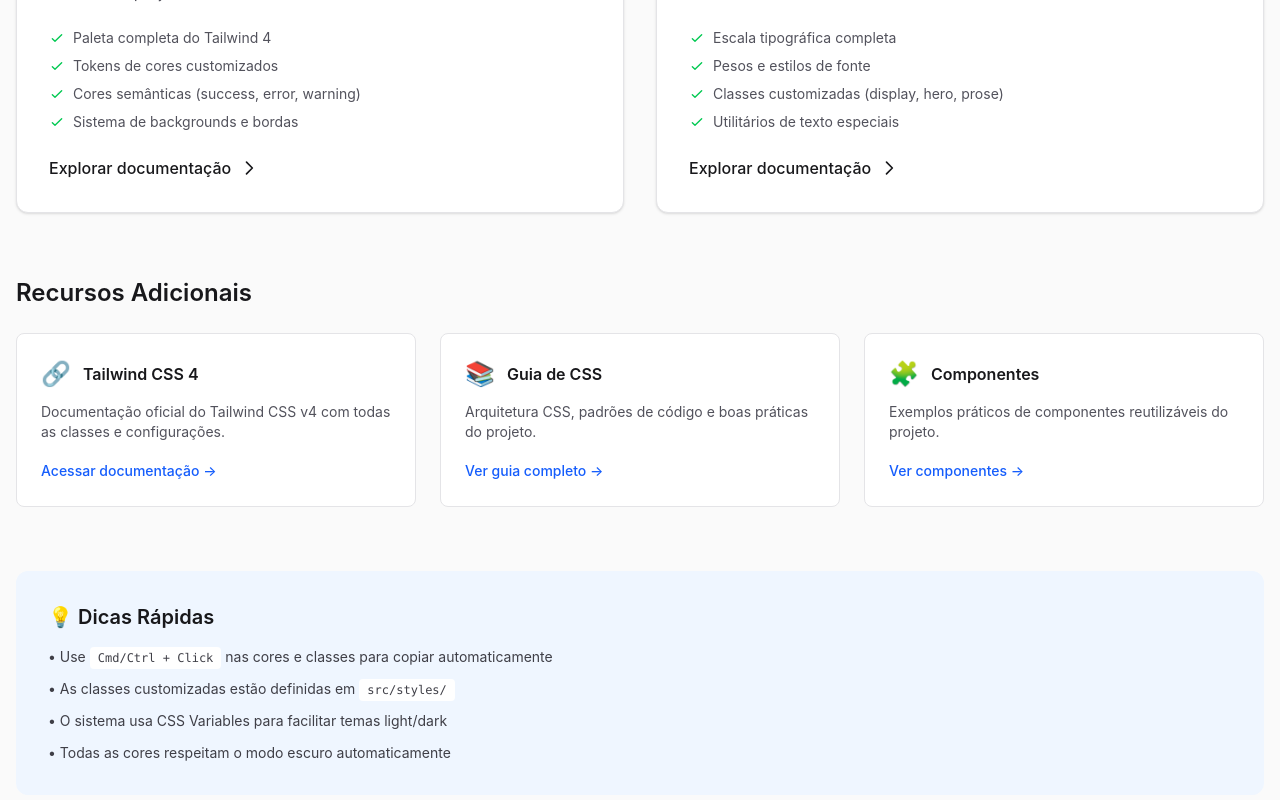
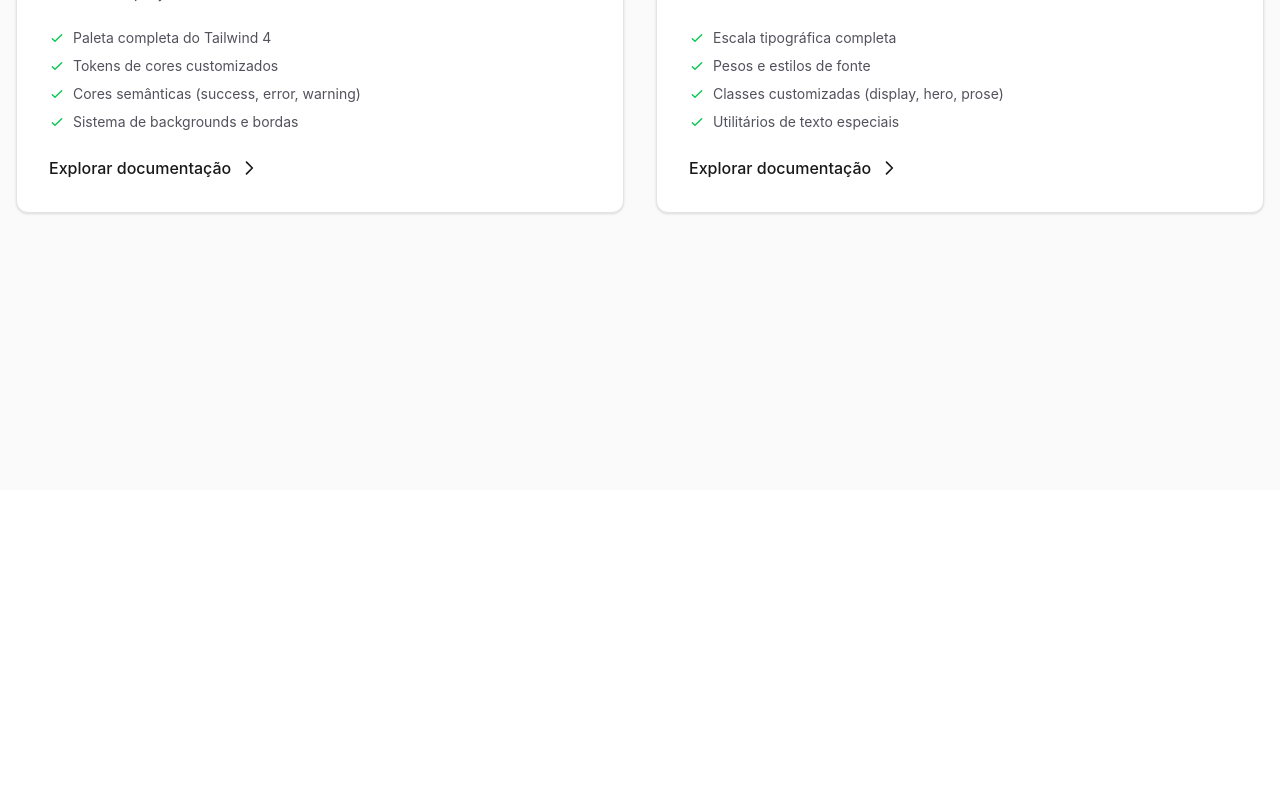
Before and after one commit to adonis-vinuto/personal-site, a Next.js app: page /docs in a window 1280 px wide. Shown: the part 310-1110 px from the top of the page. After the commit the page ends 800 px from the top, so only its background shows below. Built offline with nearby package versions, Linux system fonts and the light colour scheme.

Commit message:
Feat (doc-css): ajustes e remoção na tela geral dos docs

```diff
--- a/src/app/docs/page.tsx
+++ b/src/app/docs/page.tsx
@@ -111,11 +111,11 @@ export default function DocsIndexPage() {
 
         {/* Additional Resources */}
         <section className="mt-16">
-          <h2 className="text-2xl font-semibold text-zinc-900 mb-6">Recursos Adicionais</h2>
+          {/* <h2 className="text-2xl font-semibold text-zinc-900 mb-6">Recursos Adicionais</h2> */}
 
           <div className="grid md:grid-cols-3 gap-6">
             {/* Tailwind Docs */}
-            <div className="bg-white rounded-lg border border-zinc-200 p-6">
+            {/* <div className="bg-white rounded-lg border border-zinc-200 p-6">
               <div className="flex items-center gap-3 mb-3">
                 <span className="text-2xl">🔗</span>
                 <h3 className="font-semibold text-zinc-900">Tailwind CSS 4</h3>
@@ -131,10 +131,10 @@ export default function DocsIndexPage() {
               >
                 Acessar documentação →
               </a>
-            </div>
+            </div> */}
 
             {/* Project CSS Guide */}
-            <div className="bg-white rounded-lg border border-zinc-200 p-6">
+            {/* <div className="bg-white rounded-lg border border-zinc-200 p-6">
               <div className="flex items-center gap-3 mb-3">
                 <span className="text-2xl">📚</span>
                 <h3 className="font-semibold text-zinc-900">Guia de CSS</h3>
@@ -148,10 +148,10 @@ export default function DocsIndexPage() {
               >
                 Ver guia completo →
               </Link>
-            </div>
+            </div> */}
 
             {/* Component Examples */}
-            <div className="bg-white rounded-lg border border-zinc-200 p-6">
+            {/* <div className="bg-white rounded-lg border border-zinc-200 p-6">
               <div className="flex items-center gap-3 mb-3">
                 <span className="text-2xl">🧩</span>
                 <h3 className="font-semibold text-zinc-900">Componentes</h3>
@@ -165,27 +165,7 @@ export default function DocsIndexPage() {
               >
                 Ver componentes →
               </Link>
-            </div>
-          </div>
-        </section>
-
-        {/* Quick Tips */}
-        <section className="mt-16 bg-blue-50 rounded-xl p-8">
-          <h2 className="text-xl font-semibold text-zinc-900 mb-4">💡 Dicas Rápidas</h2>
-          <div className="space-y-3 text-sm text-zinc-700">
-            <p>
-              • Use <code className="bg-white px-2 py-1 rounded font-mono text-xs">Cmd/Ctrl + Click</code> nas
-              cores e classes para copiar automaticamente
-            </p>
-            <p>
-              • As classes customizadas estão definidas em <code className="bg-white px-2 py-1 rounded font-mono text-xs">src/styles/</code>
-            </p>
-            <p>
-              • O sistema usa CSS Variables para facilitar temas light/dark
-            </p>
-            <p>
-              • Todas as cores respeitam o modo escuro automaticamente
-            </p>
+            </div> */}
           </div>
         </section>
       </main>
```
